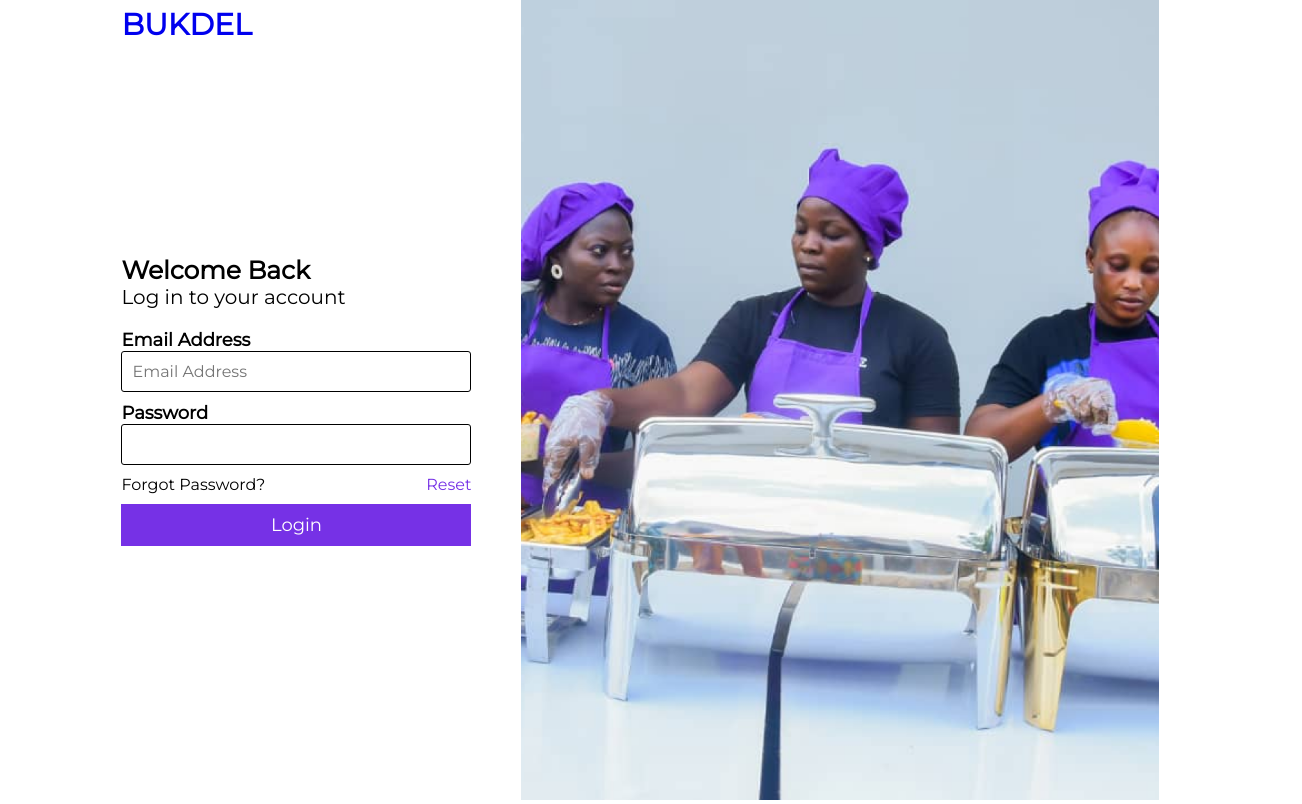
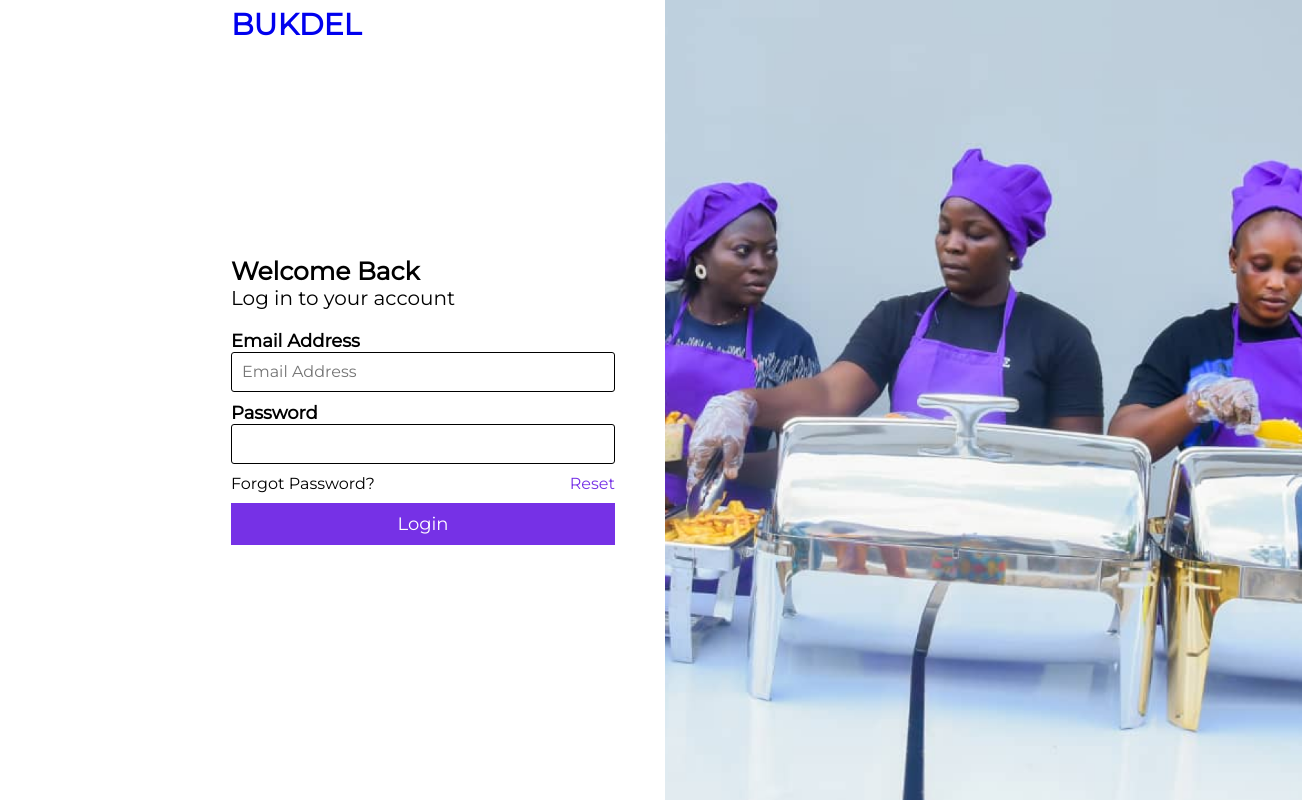
Before and after one commit to adewaleftk/bukdel, a React (Vite) app: page /login in a window 1280 px wide. Shown: the whole page, 1302 px wide, since content can reach past the window. Built offline with nearby package versions, Linux system fonts and the light colour scheme.

Commit message:
login and signup authentication added

```diff
--- a/src/assets/components/Signup.jsx
+++ b/src/assets/components/Signup.jsx
@@ -36,7 +36,7 @@ function Signup() {
     async function handleSignUpSubmit(event) {
         event.preventDefault();
 
-        const baseUrl = 'https://bukdelbe.vercel.app'; // Replace with your base URL
+        const baseUrl = 'https://bukdelbe.vercel.app';
         const apiUrl = `${baseUrl}/api/v1/auth/register`;
 
         const requestData = {
--- a/src/assets/styles/login.css
+++ b/src/assets/styles/login.css
@@ -224,6 +224,7 @@
     flex-direction: column;
     justify-content: center;
     margin-right: 50px;
+    width: 30%;
 }
 
 .welcome {
@@ -281,6 +282,10 @@
   cursor: pointer;
 }
 
+.login-image {
+  width: 30%;
+}
+
 .login-image img {
     height: 100vh;
 }
--- a/src/assets/styles/signup.css
+++ b/src/assets/styles/signup.css
@@ -193,12 +193,14 @@
 .signup-first-last {
     display: flex;
     flex-direction: row;
+    justify-content: space-between;
 }
 
 .signup-box {
     display: flex;
     flex-direction: column;
     justify-content: center;
+    width: 30%;
 }
 
 .signup-box .logo {
@@ -225,13 +227,17 @@
     font-family: Montserrat;
     width: 175px;
     margin-bottom: 10px;
+    height: 40px;
+    /* width: 90%; */
 }
 
 #email, #phoneNumber, #password, #submit {
     font-size: 16px;
     font-family: Montserrat;
-    width: 350px;
+    /* width: 350px; */
     margin-bottom: 10px;
+    height: 40px;
+    width: 100%;
 }
 
 .signup-box label {
--- a/src/store.js
+++ b/src/store.js
@@ -97,9 +97,6 @@ const usePackageStore = create((set) => ({
     estimateDropoffCity: '',
   },
 
-  // isLoggedIn: false,
-  // userToken: null,
-
   userToken: localStorage.getItem('userToken') || null,
   login: (token) => {
     set({ userToken: token });
@@ -111,9 +108,6 @@ const usePackageStore = create((set) => ({
   },
 
 
-  // login: (token) => set({ isLoggedIn: true, userToken: token }),
-  // logout: () => set({ isLoggedIn: false, userToken: null }),
-
   setEstimateData: (newEstimateData) => set((state) => ({ estimateData: { ...state.estimateData, ...newEstimateData } })),
   setSenderData: (newSenderData) => set((state) => ({ senderData: { ...state.senderData, ...newSenderData } })),
   setReceiverData: (newReceiverData) => set((state) => ({ receiverData: { ...state.receiverData, ...newReceiverData } })),
```
Lines whose indentation alone changed are shown as unchanged.
